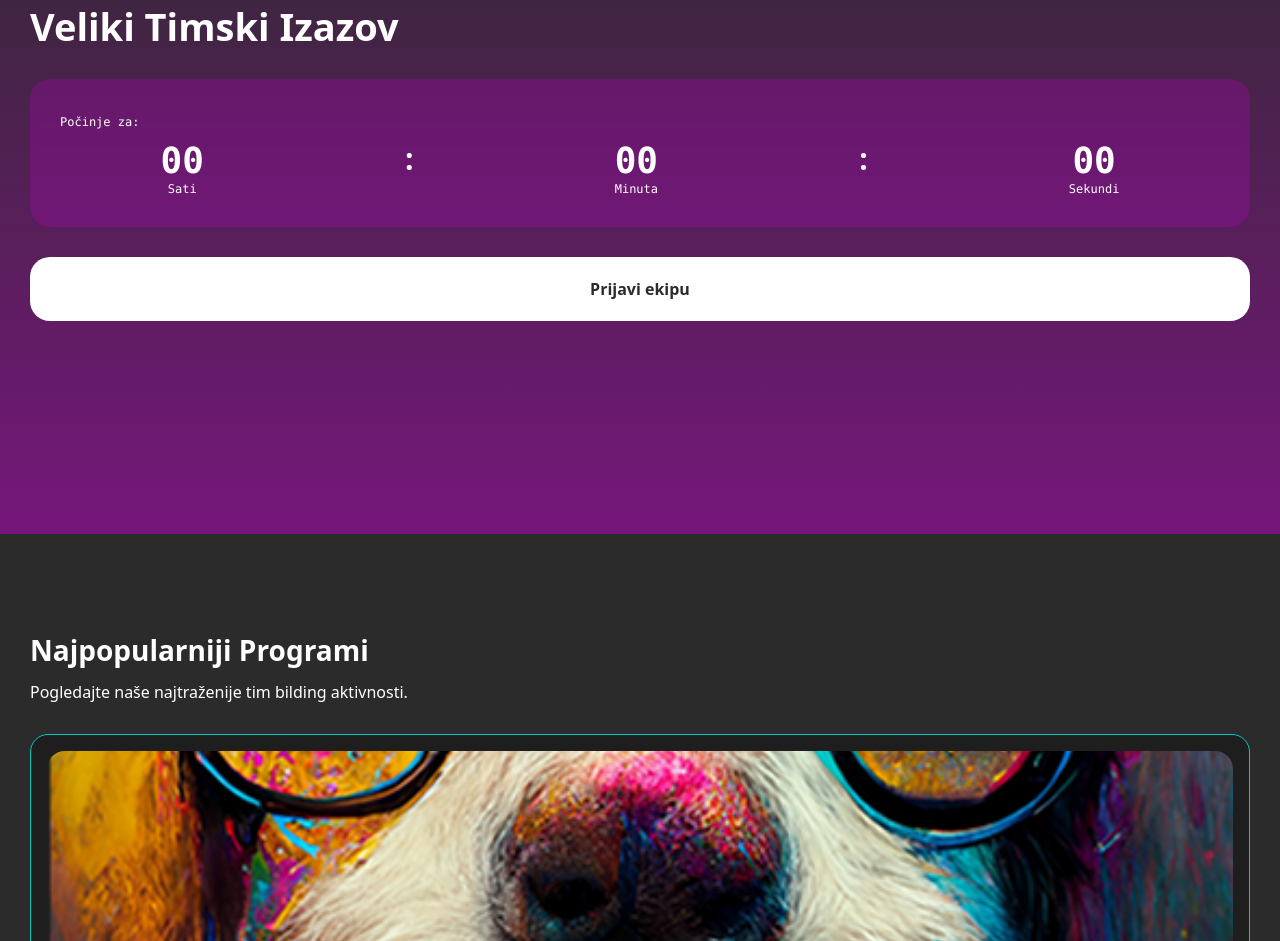
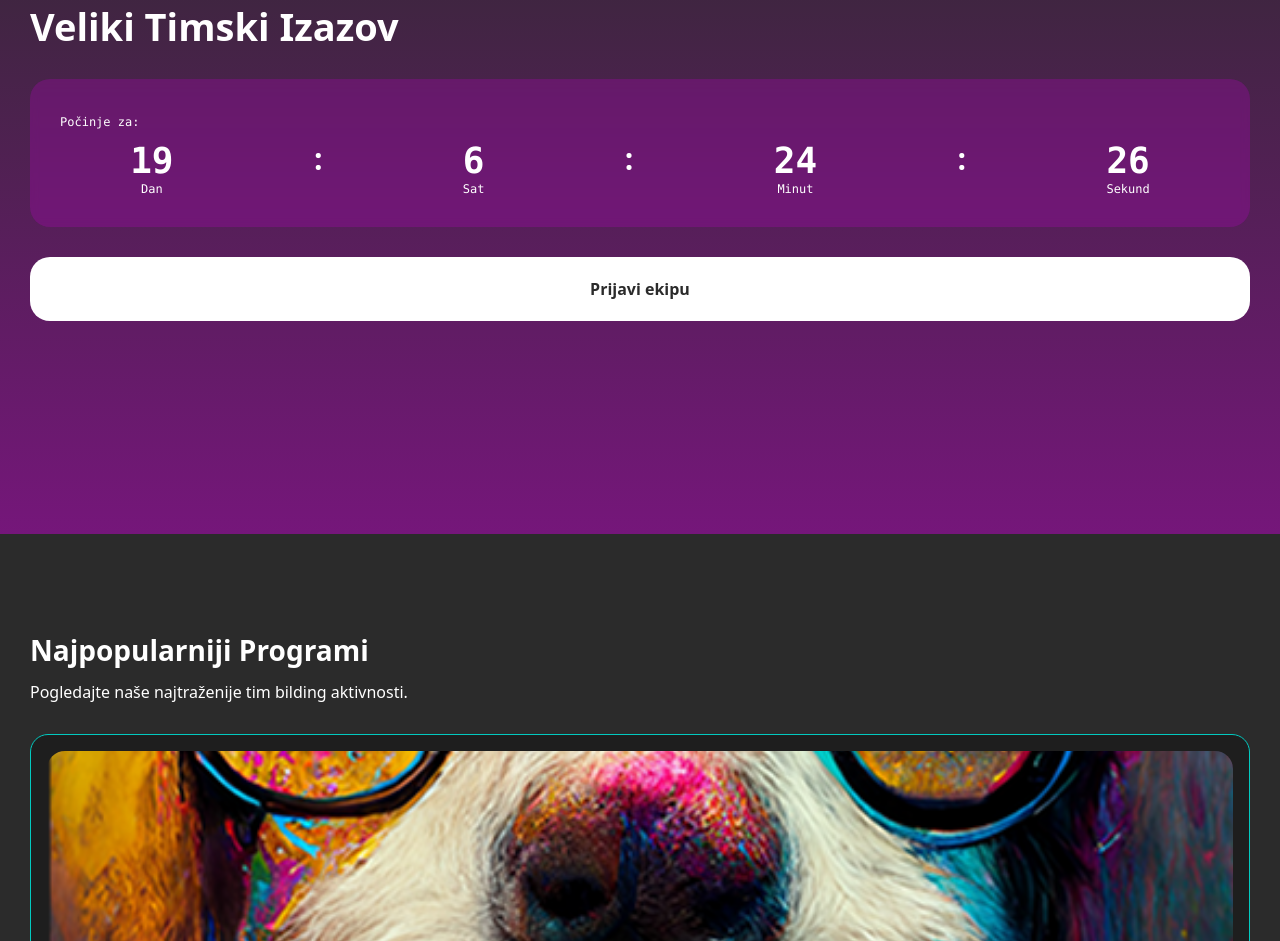
Before and after one commit to jaksa-v/hive-website, an Astro site: page / in a window 1280 px wide. Shown: the part 954-1895 px from the top of the page. Built offline with nearby package versions, Linux system fonts and the light colour scheme; Astro itself is replaced by a stand-in of ours.

Commit message:
Make the countdown dynamic

```diff
--- a/src/components/Countdown.jsx
+++ b/src/components/Countdown.jsx
@@ -1,23 +1,61 @@
-const Countdown = () => {
+import { h } from "preact";
+import { useState, useEffect } from "preact/hooks";
+
+const Countdown = (props) => {
+  // Use targetDate prop if provided, otherwise use default date
+  const targetDate = props.targetDate ? new Date(props.targetDate) : new Date("2025-12-31T23:59:59");
+
+  // Helper function to calculate remaining time
+  const getTimeLeft = () => {
+    const now = new Date();
+    const diff = targetDate - now;
+    if (diff <= 0) return { days: 0, hours: 0, minutes: 0, seconds: 0 };
+    return {
+      days: Math.floor(diff / (1000 * 60 * 60 * 24)),
+      hours: Math.floor((diff / (1000 * 60 * 60)) % 24),
+      minutes: Math.floor((diff / (1000 * 60)) % 60),
+      seconds: Math.floor((diff / 1000) % 60),
+    };
+  };
+
+  const [timeLeft, setTimeLeft] = useState(getTimeLeft());
+
+  useEffect(() => {
+    const timer = setInterval(() => {
+      setTimeLeft(getTimeLeft());
+    }, 1000);
+    return () => clearInterval(timer);
+  }, []);
+
   return (
-    <div class="font-mono text-white p-[30px] bg-[#BF02C9]/25 backdrop-blur-sm rounded-[20px]">
-      <span class="text-xs">Počinje za:</span>
-      <div class="flex justify-around mt-2">
-        <div class="flex flex-col justify-center items-center">
-          <span class="text-4xl font-bold">00</span>
-          <span class="text-xs">Sati</span>
+    <div className="font-mono text-white p-[30px] bg-[#BF02C9]/25 backdrop-blur-sm rounded-[20px]">
+      <span className="text-xs">Počinje za:</span>
+      <div className="flex justify-around mt-2">
+        <div className="flex flex-col justify-center items-center">
+          <span className="text-4xl font-bold">{timeLeft.days}</span>
+          <span className="text-xs">Dan</span>
         </div>
-        <div class="text-3xl font-bold font-sans">:</div>
-        <div class="flex flex-col justify-center items-center">
-          <span class="text-4xl font-bold">00</span>
-          <span class="text-xs">Minuta</span>
+        <div className="text-3xl font-bold font-sans">:</div>
+        <div className="flex flex-col justify-center items-center">
+          <span className="text-4xl font-bold">{timeLeft.hours}</span>
+          <span className="text-xs">Sat</span>
         </div>
-        <div class="text-3xl font-bold font-sans">:</div>
-        <div class="flex flex-col justify-center items-center">
-          <span class="text-4xl font-bold">00</span>
-          <span class="text-xs">Sekundi</span>
+        <div className="text-3xl font-bold font-sans">:</div>
+        <div className="flex flex-col justify-center items-center">
+          <span className="text-4xl font-bold">{timeLeft.minutes}</span>
+          <span className="text-xs">Minut</span>
+        </div>
+        <div className="text-3xl font-bold font-sans">:</div>
+        <div className="flex flex-col justify-center items-center">
+          <span className="text-4xl font-bold">{timeLeft.seconds}</span>
+          <span className="text-xs">Sekund</span>
         </div>
       </div>
+      {targetDate - new Date() <= 0 ? (
+        <div className="text-4xl font-bold font-sans mt-4">Time's up!</div>
+      ) : (
+        <></>
+      )}
     </div>
   );
 };
--- a/src/sections/CountdownSection.astro
+++ b/src/sections/CountdownSection.astro
@@ -24,7 +24,7 @@ import backgroundImage from "../assets/countdown-image.jpg";
     <h1 class="text-white font-semibold text-[38px] leading-[46px]">
       Veliki Timski Izazov
     </h1>
-    <Countdown />
+    <Countdown client:load targetDate="2025-02-28T23:59:59" />
     <button class="bg-white rounded-[20px] w-full py-5">
       <span class="text-[#2B2B2B] font-semibold">Prijavi ekipu</span>
     </button>
```
